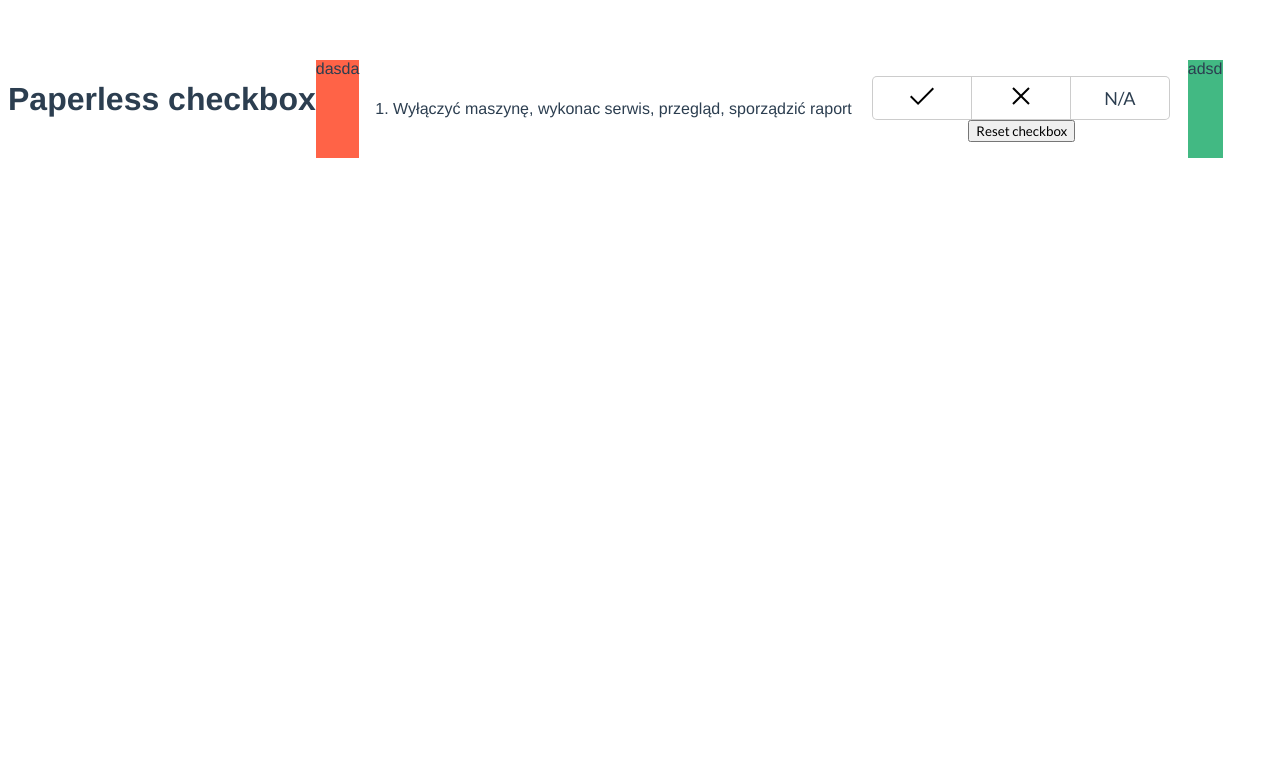
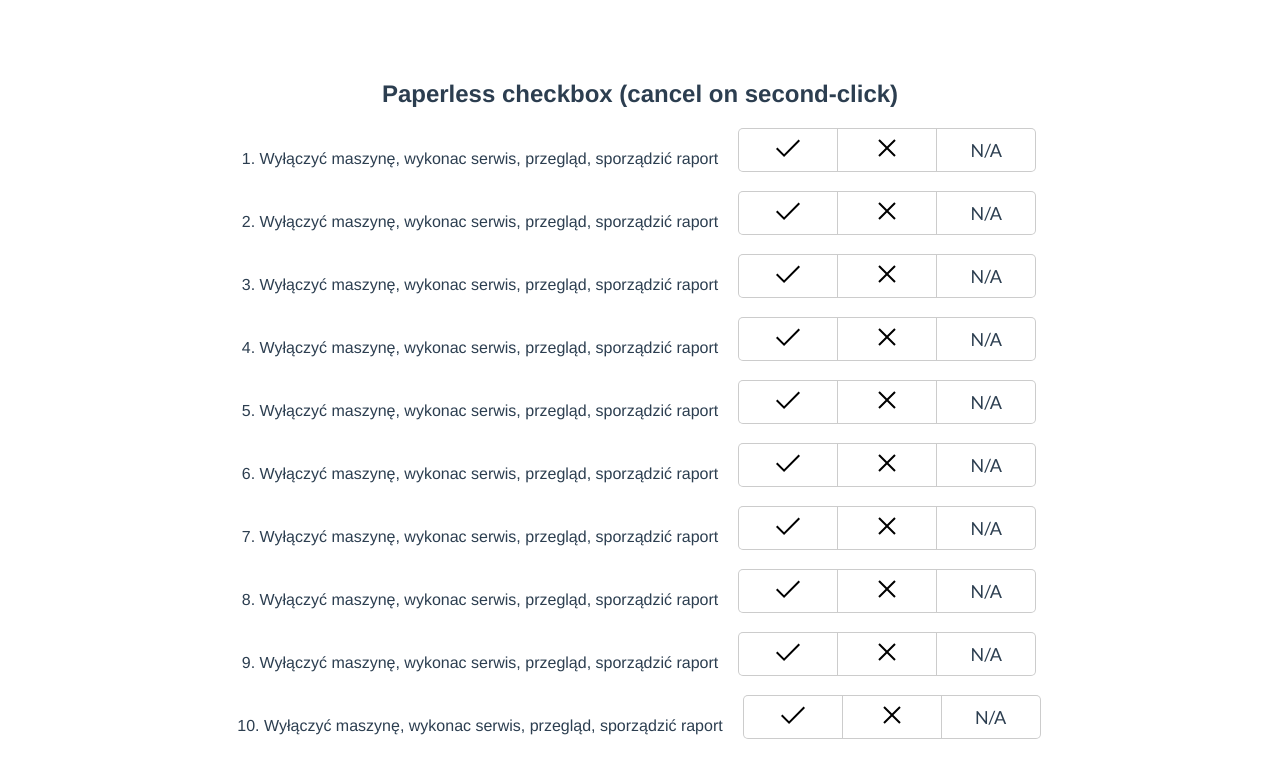
Before and after one commit to mrfy/paperless-checkbox, a Vue app: page / in a window 1280 px wide. Shown: the top 778 px of the page. Built offline with nearby package versions, Linux system fonts and the light colour scheme.

Commit message:
feat: hovers are only availabe on no-touch screens from now. Added "cancel choice" mode

```diff
--- a/src/App.vue
+++ b/src/App.vue
@@ -1,17 +1,17 @@
 <template>
   <div id="app">
-    <HelloWorld msg="Paperless checkbox" />
+    <SandBox msg="Paperless checkbox " />
   </div>
 </template>
 
 <script lang="ts">
 import Vue from "vue";
-import HelloWorld from "./components/HelloWorld.vue";
+import SandBox from "./components/SandBox.vue";
 
 export default Vue.extend({
   name: "App",
   components: {
-    HelloWorld,
+    SandBox,
   },
 });
 </script>
--- a/src/components/HelloWorld.vue
+++ b/src/components/SandBox.vue
@@ -1,8 +1,7 @@
 <template>
   <div class="hello">
-    <h1>{{ msg }}</h1>
+    <h2>{{ msg }} <span>(cancel on second-click)</span></h2>
 
-    <div class="left">dasda</div>
     <div v-for="type in form_type" :key="type" class="parentClass">
       <span>
         {{ type }}. Wyłączyć maszynę, wykonac serwis, przegląd, sporządzić
@@ -12,7 +11,6 @@
       <br />
       <!-- {{ checked }} -->
     </div>
-    <div class="right">adsd</div>
   </div>
 </template>
 
@@ -22,7 +20,7 @@ import CheckBox from "@/components/SynapstryCheckbox.vue";
 import { ref } from "@vue/composition-api";
 
 export default Vue.extend({
-  name: "HelloWorld",
+  name: "SandBox",
   props: {
     msg: String,
   },
@@ -31,8 +29,8 @@ export default Vue.extend({
   },
   setup() {
     const checked = ref("");
-    // const form_type = [1, 2, 3, 4, 5, 6, 7, 8, 9, 10];
-    const form_type = [1];
+    const form_type = [1, 2, 3, 4, 5, 6, 7, 8, 9, 10];
+    // const form_type = [1];
 
     function setCheckboxVal(val: string) {
       checked.value = val;
@@ -50,6 +48,9 @@ export default Vue.extend({
 <style scoped>
 .hello {
   display: flex;
+  flex-direction: column;
+  align-items: center;
+  justify-content: center;
 }
 h3 {
   margin: 40px 0 0;
@@ -65,19 +66,12 @@ li {
 a {
   color: #42b983;
 }
-.right {
-  background-color: #42b983;
-}
 
-.left {
-  background-color: tomato;
-}
 .parentClass {
   display: flex;
-  /* flex-direction: column; */
   justify-content: center;
   align-items: center;
-  margin: 1em 1em;
+  margin: auto auto;
 }
 .parentClass span {
   margin-right: 20px;
--- a/src/components/SynapstryCheckbox.vue
+++ b/src/components/SynapstryCheckbox.vue
@@ -1,19 +1,26 @@
 <template id="Syn-Checkbox-Button">
   <div>
     <div
-      class="app-class"
-      @mouseover="showCancelMask"
-      @mouseout="hideCancelMask"
+      class="app-class outside-click-exclude"
+      @click="showCancelMask"
+      v-outside-click="{
+        exclude: ['outside-click-exclude'],
+        handler: hideCancelMask,
+      }"
     >
-      <div @click="klick" v-if="radioValue != ''" class="back-choice">
+      <div
+        v-if="cancelMaskVisible"
+        @click="cancelSelection"
+        class="back-choice outside-click-exclude"
+      >
         {{ cancelMsg }}
       </div>
-      <div class="checkbox-wrapper">
+      <div class="checkbox-wrapper outside-click-exclude">
         <transition name="goingHome">
           <label
             class="flex-label opt-ok"
             v-bind:class="classSelector('ok')"
-            v-show="condition('ok')"
+            v-show="inputShowCondition('ok')"
           >
             <checkmarkSVGComponent />
             <input
@@ -30,7 +37,7 @@
           <label
             class="flex-label opt-nok"
             v-bind:class="classSelector('nok')"
-            v-show="condition('nok')"
+            v-show="inputShowCondition('nok')"
           >
             <nokSVGComponent />
             <input
@@ -46,7 +53,7 @@
           <label
             class="flex-label opt-na"
             v-bind:class="classSelector('na')"
-            v-show="condition('na')"
+            v-show="inputShowCondition('na')"
             >N/A
             <input
               name="select"
@@ -59,8 +66,12 @@
         </transition>
 
         <transition name="operator-slide">
-          <div v-if="radioValue != ''" id="operatordiv" class="operator">
-            <span>
+          <div
+            v-if="radioValue != ''"
+            id="operatordiv"
+            class="operator outside-click-exclude"
+          >
+            <span class="outside-click-exclude">
               J. Smith
               <br />
               Operator
@@ -70,24 +81,16 @@
       </div>
     </div>
     <br />
-    <button @click="resetCheckbox">Reset checkbox</button>
+    <!-- <button @click="resetCheckbox">Reset checkbox</button> -->
     <br />
-
-    <!-- <div id="example-1">
-      <button @click="show = !show">
-        Toggle render
-      </button>
-      <transition name="slide-fade">
-        <p v-if="show">hello</p>
-      </transition>
-    </div> -->
   </div>
 </template>
 
 <script lang="ts">
-import { defineComponent, ref, watch, watchEffect } from "@vue/composition-api";
+import { defineComponent, onMounted, ref, watch } from "@vue/composition-api";
 import nokSVGComponent from "@/assets/icons/cancel.vue";
 import checkmarkSVGComponent from "@/assets/icons/checkmark.vue";
+import closable from "@/components/closable-directive";
 
 export default defineComponent({
   name: "Checkbox",
@@ -95,6 +98,9 @@ export default defineComponent({
   components: {
     nokSVGComponent,
     checkmarkSVGComponent,
+  },
+  directives: {
+    "outside-click": closable,
   },
   emits: ["radioVal"],
   props: {
@@ -104,8 +110,7 @@ export default defineComponent({
     },
   },
   setup(props, { emit }) {
-    const clicked = ref(false);
-    const show = ref(true);
+    const cancelMaskVisible = ref(false);
     const radioValue = ref("");
     const activateTransition = "activeSelection";
 
@@ -113,7 +118,7 @@ export default defineComponent({
       emit("checkboxValue", currentValue);
     });
 
-    const condition = (val: string): boolean => {
+    const inputShowCondition = (val: string): boolean => {
       if (radioValue.value == "" || radioValue.value == val) {
         return true;
       } else {
@@ -146,24 +151,25 @@ export default defineComponent({
 
     const showCancelMask = (e: any) => {
       if (radioValue.value != "") {
-        return "";
+        cancelMaskVisible.value = true;
+      } else {
+        cancelMaskVisible.value = false;
       }
     };
 
-    const hideCancelMask = (e: any) => {
-      // console.log("hide mask");
+    const hideCancelMask = () => {
+      cancelMaskVisible.value = false;
     };
-
-    const klick = () => {
+    const cancelSelection = () => {
       radioValue.value = "";
     };
 
     return {
       radioValue,
-      show,
-      klick,
+      cancelMaskVisible,
+      cancelSelection,
       resetCheckbox,
-      condition,
+      inputShowCondition,
       classSelector,
       showCancelMask,
       hideCancelMask,
--- /dev/null
+++ b/src/components/closable-directive.ts
@@ -0,0 +1,32 @@
+import { DirectiveBinding } from "vue/types/options";
+import { DirectiveOptions } from "vue";
+
+const handleOutsideClick: any = {};
+const OutsideClick: DirectiveOptions = {
+  bind(el: HTMLElement, binding: DirectiveBinding) {
+    handleOutsideClick[el.id] = (e: any) => {
+      e.stopPropagation();
+      const { handler, exclude } = binding.value;
+      let clickedOnExcludedEl = false;
+      if (e.target._prevClass !== undefined) {
+        for (const className of exclude) {
+          clickedOnExcludedEl = e.target._prevClass.includes(className);
+          if (clickedOnExcludedEl) {
+            break;
+          }
+        }
+      }
+
+      if (!(el.contains(e.target) || clickedOnExcludedEl)) {
+        handler();
+      }
+    };
+    document.addEventListener("click", handleOutsideClick[el.id]);
+    document.addEventListener("touchstart", handleOutsideClick[el.id]);
+  },
+  unbind(el: HTMLElement) {
+    document.removeEventListener("click", handleOutsideClick[el.id]);
+    document.removeEventListener("touchstart", handleOutsideClick[el.id]);
+  },
+};
+export default OutsideClick;
--- a/src/components/styles.scss
+++ b/src/components/styles.scss
@@ -29,11 +29,6 @@
   position: relative;
 }
 
-.app-class:hover .back-choice {
-  opacity: 0.9;
-  cursor: pointer;
-}
-
 .back-choice {
   position: absolute;
   display: flex;
@@ -46,7 +41,7 @@
   color: white;
   font: 1.6rem sans-serif;
   font-weight: bold;
-  opacity: 0;
+  opacity: 1;
   transition: opacity 0.5s ease;
   background-color: #9b9b9b;
   border-radius: 5px 5px 5px 5px;
@@ -110,20 +105,6 @@ input[type="radio"] {
   display: none;
 }
 
-.opt-ok:hover {
-  stroke-width: 2px;
-  stroke: green;
-}
-
-.opt-nok:hover {
-  stroke-width: 2px;
-  stroke: red;
-}
-
-.opt-na:hover {
-  font-weight: 1000;
-}
-
 .ok-active {
   background-color: green;
   stroke: rgb(255, 255, 255);
@@ -140,3 +121,27 @@ input[type="radio"] {
   background-color: grey;
   color: white;
 }
+
+/*
+  Dosplay hover for no-touch devices only
+*/
+@media (hover: hover) and (pointer: fine) {
+  .app-class:hover .back-choice {
+    opacity: 0.9;
+    cursor: pointer;
+  }
+
+  .opt-ok:hover {
+    stroke-width: 2px;
+    stroke: green;
+  }
+
+  .opt-nok:hover {
+    stroke-width: 2px;
+    stroke: red;
+  }
+
+  .opt-na:hover {
+    font-weight: 1000;
+  }
+}
```
